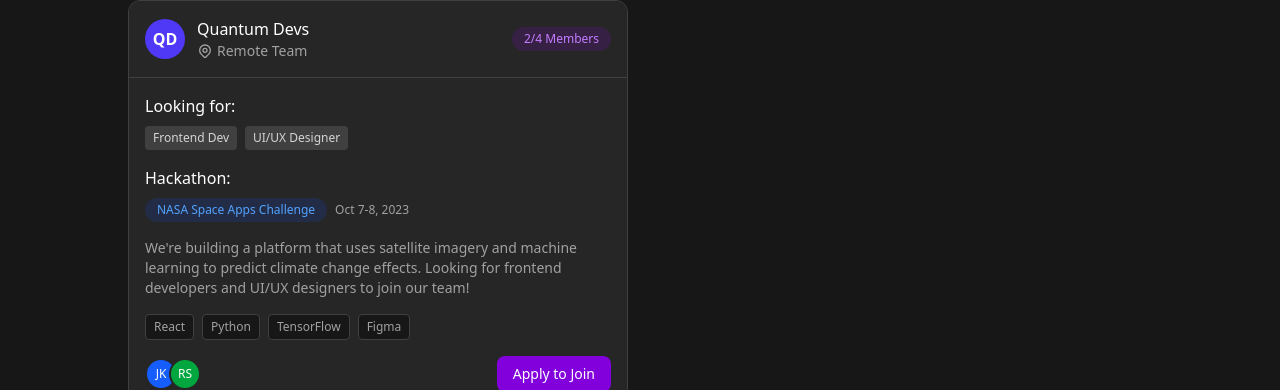
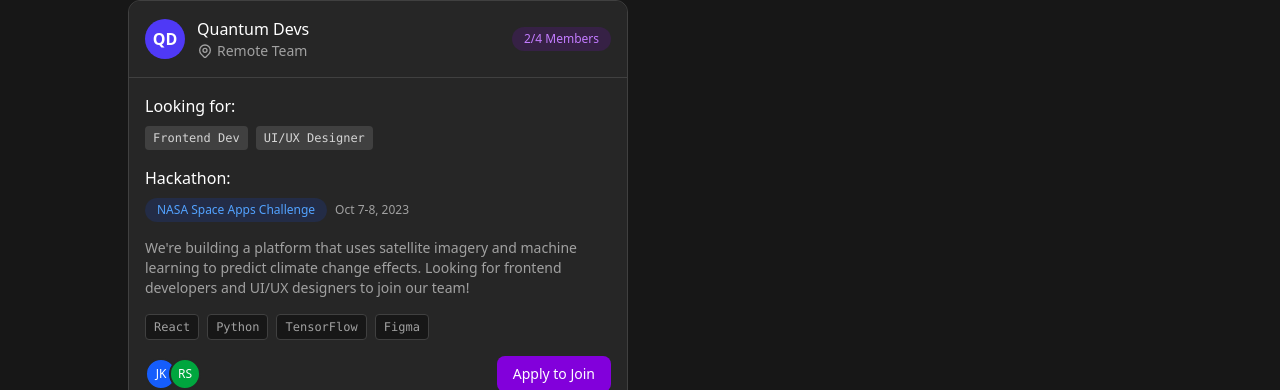
Before and after one commit to vatsalvyas1/HackIn, a React (Vite) app in the folder frontend/: page /hackmates in a window 1280 px wide. Shown: the part 559-949 px from the top of the page. Built offline with nearby package versions, Linux system fonts and the light colour scheme.

Commit message:
Refactor navigation and links to use React Router; enhance styling for better user experience

```diff
--- a/frontend/src/components/FeaturedGrid.jsx
+++ b/frontend/src/components/FeaturedGrid.jsx
@@ -1,4 +1,5 @@
 import { Newspaper, Users, BadgeCheck, Clock, CircleCheck, ArrowRight } from 'lucide-react';
+import { Link } from "react-router-dom";
 
 export default function FeaturedGrid() {
     return (
@@ -33,10 +34,10 @@ export default function FeaturedGrid() {
                         Direct team applications
                     </li>
                     </ul>
-                    <a href="#" className="mt-6 inline-flex items-center text-purple-400 hover:text-purple-300 group-hover:translate-x-2 transition-transform duration-300">
+                    <Link to={"/hackmates"} className="mt-6 inline-flex items-center text-purple-400 hover:text-purple-300 group-hover:translate-x-2 transition-transform duration-300">
                     Find Teammates
                     <ArrowRight size={18} className='ml-1' />
-                    </a>
+                    </Link>
                 </div>
 
                 <div id="leaderboard-preview" className="bg-neutral-800 rounded-xl p-6 border border-neutral-700 hover:border-purple-500 transition-all duration-300 hover:-translate-y-2 group">
--- a/frontend/src/components/HackMates.jsx
+++ b/frontend/src/components/HackMates.jsx
@@ -125,7 +125,7 @@ export default function HackMates() {
                     <div className="p-4">
                         <div className="mb-4">
                             <h4 className="text-white font-medium mb-2">Looking for:</h4>
-                            <div className="flex flex-wrap gap-2">
+                            <div className="flex flex-wrap gap-2 font-mono">
                                 <span className="bg-neutral-700 text-neutral-300 text-xs px-2 py-1 rounded">Frontend Dev</span>
                                 <span className="bg-neutral-700 text-neutral-300 text-xs px-2 py-1 rounded">UI/UX Designer</span>
                             </div>
@@ -143,7 +143,7 @@ export default function HackMates() {
                             We're building a platform that uses satellite imagery and machine learning to predict climate change effects. Looking for frontend developers and UI/UX designers to join our team!
                         </p>
 
-                        <div className="flex flex-wrap gap-2 mb-4">
+                        <div className="flex flex-wrap gap-2 mb-4 font-mono">
                             <span className="bg-neutral-900 text-neutral-400 text-xs px-2 py-1 rounded border border-neutral-700">React</span>
                             <span className="bg-neutral-900 text-neutral-400 text-xs px-2 py-1 rounded border border-neutral-700">Python</span>
                             <span className="bg-neutral-900 text-neutral-400 text-xs px-2 py-1 rounded border border-neutral-700">TensorFlow</span>
--- a/frontend/src/components/Navbar.jsx
+++ b/frontend/src/components/Navbar.jsx
@@ -29,10 +29,10 @@ const NavBar = () => {
       <div className="flex justify-between items-center py-4 border-b border-neutral-800">
         <Link to="/" className="text-xl font-bold font-mono text-purple-500">{"<HackIn/>"}</Link>
         <div className="hidden md:flex items-center space-x-6 text-white font-mono">
-          <Link to="/" className="hover:text-purple-400">Home</Link>
-          <Link to="/hackmates" className="hover:text-purple-400">Hackmates</Link>
-          <Link to="/leaderboard" className="hover:text-purple-400">Leaderboard</Link>
-          <Link to="/hackathons" className="hover:text-purple-400">Hackathons</Link>
+          <Link to="/" className="hover:text-purple-400 transition-color duration-300">Home</Link>
+          <Link to="/hackmates" className="hover:text-purple-400 transition-color duration-300">Hackmates</Link>
+          <Link to="/leaderboard" className="hover:text-purple-400 transition-color duration-300">Leaderboard</Link>
+          <Link to="/hackathons" className="hover:text-purple-400 transition-color duration-300">Hackathons</Link>
           {user ? (
             <Link to={'/dashboard'} className="px-4 py-2 flex items-center gap-4 bg-purple-700 rounded-md hover:bg-purple-600 transition-color duration-300">
               <img src={user.profileImage} alt="" className="h-8 w-8 rounded-full"/>
```
